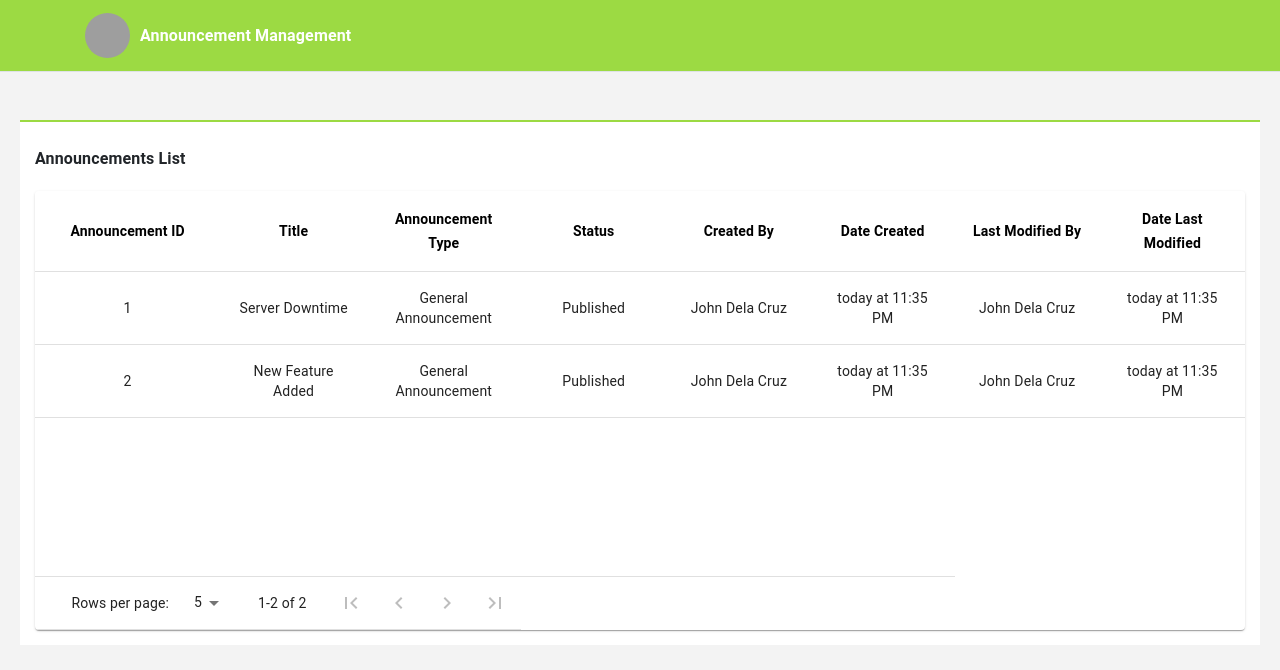
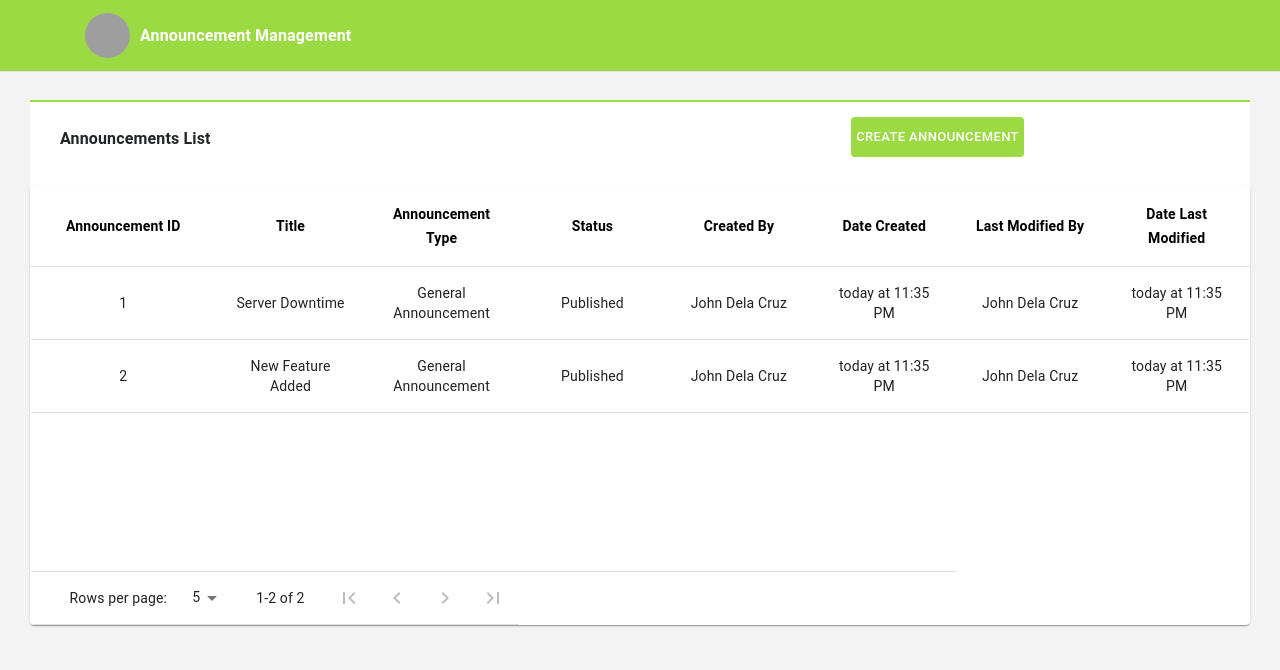
Before and after one commit to arman226/RobinsonsBankAnnouncementPOC, a React (Create React App) app: page / in a window 1280 px wide. Shown: the top 670 px of the page. Built offline with nearby package versions, Linux system fonts and the light colour scheme; grey boxes are pictures that could not be loaded.

Commit message:
add button

```diff
--- a/src/pages/announcementList/index.js
+++ b/src/pages/announcementList/index.js
@@ -1,33 +1,28 @@
 import React from "react";
-import { Box, Typography, makeStyles } from "@material-ui/core";
+import { Box, Typography, makeStyles, Button } from "@material-ui/core";
 import { PADDING_TOP } from "../../styles/dimens.styles";
-import { PRIMARY_COLOR, WHITE } from "../../styles/colors.styles";
+import { LIGHT_GRAY, PRIMARY_COLOR, WHITE } from "../../styles/colors.styles";
 import Table from "./table";
 
 const Skills = () => {
   const classes = useStyles();
   return (
     <Box className={classes.root}>
-      {/* <Typography className={classes.header}>
-        Announcement Management
-      </Typography> */}
       <Box
         borderColor={PRIMARY_COLOR}
         borderTop={2}
         className={classes.announcementListContainer}
       >
-        <Typography
-          style={{
-            paddingTop: 10,
-            paddingBottom: 20,
-            textAlign: "start",
-            fontWeight: "bolder",
-          }}
-        >
-          Announcements List
-        </Typography>
-        <Table />
+        <div className="col-md-6 order-md-1">
+          <Typography className={classes.header}>Announcements List</Typography>
+        </div>
+        <div className="col-md-6 order-md-2 align-content-right">
+          <Button className={classes.button} size="small">
+            Create Announcement
+          </Button>
+        </div>
       </Box>
+      <Table />
     </Box>
   );
 };
@@ -35,18 +30,28 @@ const useStyles = makeStyles((theme) => ({
   root: {
     paddingTop: PADDING_TOP,
     textAlign: "center",
-    backgroundColor: "#F3F3F3",
+    backgroundColor: LIGHT_GRAY,
     minHeight: window.innerHeight,
-    // paddingLeft: 10,
-    // paddingRight: 10,
+    paddingLeft: 30,
+    paddingRight: 30,
   },
   announcementListContainer: {
     backgroundColor: WHITE,
-    margin: 20,
+    padding: 15,
+    flexDirection: "row",
+    display: "flex",
+  },
+  header: {
+    paddingTop: 10,
+    paddingBottom: 20,
     textAlign: "start",
-    padding: 15,
+    fontWeight: "bolder",
   },
-  header: { fontSize: 20, fontWeight: "bold" },
+  button: {
+    backgroundColor: PRIMARY_COLOR,
+    height: 40,
+    color: "#FFFF",
+  },
 }));
 
 export default Skills;
--- a/src/pages/announcementList/sampleAnnouncements.js
+++ b/src/pages/announcementList/sampleAnnouncements.js
@@ -1,4 +1,4 @@
-import { format, formatDistance, formatRelative, subDays } from "date-fns";
+import { formatRelative, subDays } from "date-fns";
 
 const date = formatRelative(subDays(new Date(), 0), new Date());
 
--- a/src/pages/announcementList/table.js
+++ b/src/pages/announcementList/table.js
@@ -16,7 +16,7 @@ import KeyboardArrowRight from "@material-ui/icons/KeyboardArrowRight";
 import LastPageIcon from "@material-ui/icons/LastPage";
 import { announcements } from "./sampleAnnouncements";
 import { TableHead } from "@material-ui/core";
-import { PRIMARY_COLOR, WHITE } from "../../styles/colors.styles";
+import { WHITE } from "../../styles/colors.styles";
 
 const useStyles1 = makeStyles((theme) => ({
   root: {
@@ -105,10 +105,6 @@ TablePaginationActions.propTypes = {
   page: PropTypes.number.isRequired,
   rowsPerPage: PropTypes.number.isRequired,
 };
-
-function createData(name, calories, fat) {
-  return { name, calories, fat };
-}
 
 const useStyles2 = makeStyles({
   table: {
--- a/src/styles/colors.styles.js
+++ b/src/styles/colors.styles.js
@@ -2,3 +2,4 @@ export const PRIMARY_COLOR = "#9cda43";
 export const CORPO_GREEN = "#003139";
 
 export const WHITE = "#FFFF";
+export const LIGHT_GRAY = "#F3F3F3";
```
